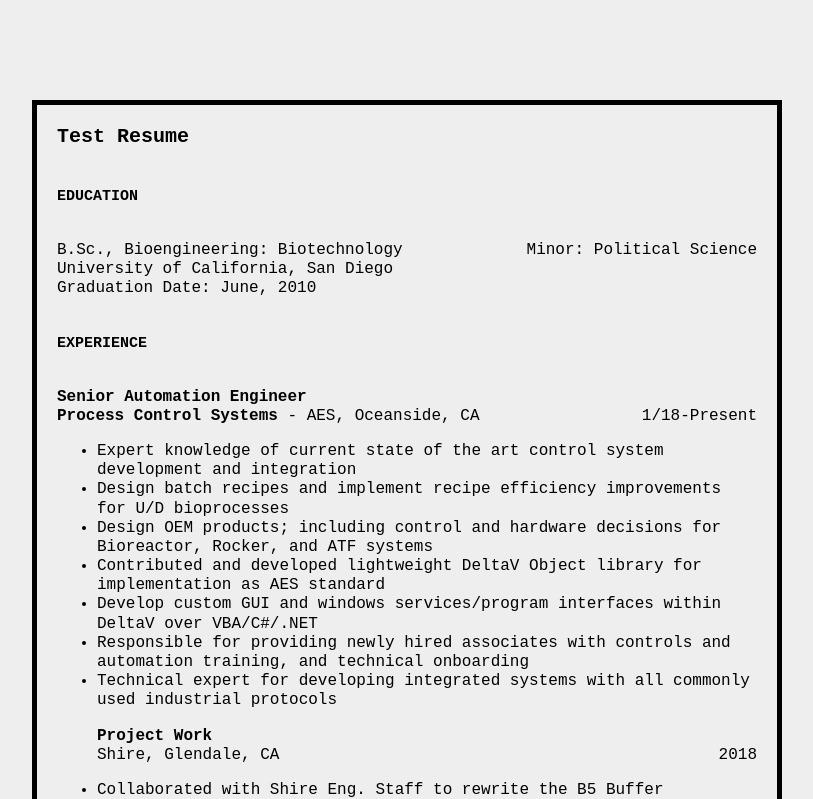
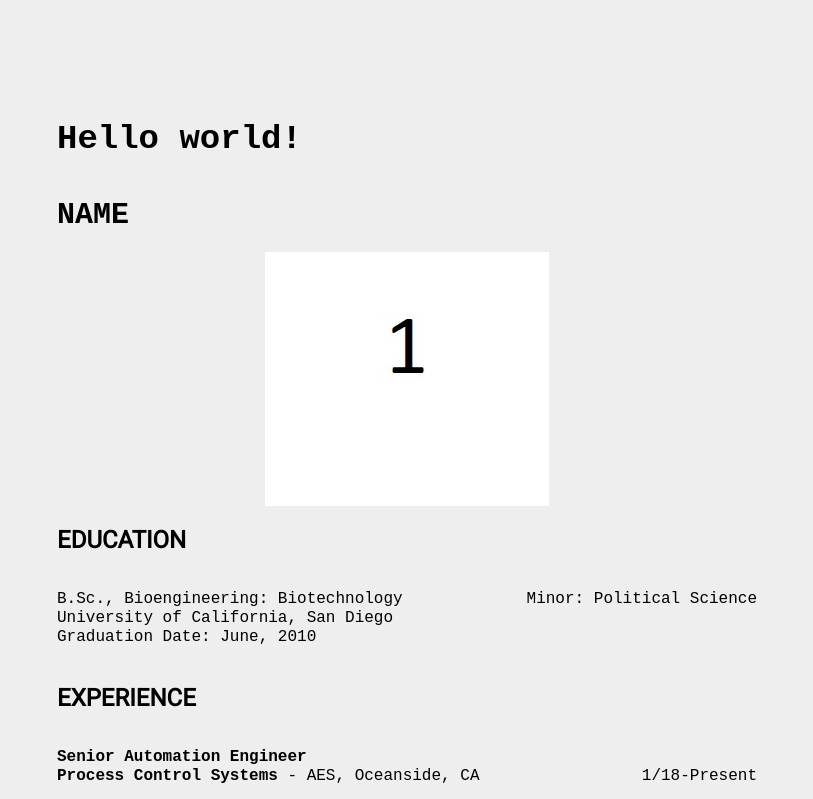
Before and after one commit to abos-io/website, a plain HTML site: page www/index.html in a window 1280 px wide. Shown: the top 799 px of the page, without its empty margins (233-1046 px from the left). Drawn offline with Linux system fonts and the light colour scheme; a web font is replaced by a local one.

Commit message:
updates to add js

```diff
--- a/www/css/global.css
+++ b/www/css/global.css
@@ -5,14 +5,29 @@ html {
   color: black
   }
 
+  img {
+  display: block;
+  margin: 0 auto;
+}
 
 h1 {
   margin: 0;
+  font-size: 34px;
   padding: 20px 0;
 }
 
 h2 {
   margin: 0;
+  font-size: 30px;
+  padding: 20px 0;
+  font-weight: bold;
+  text-transform: uppercase;
+}
+
+h3 {
+  margin: 0;
+  font-size: 24px;
+  font-family: 'Roboto', sans-serif;
   padding: 20px 0;
   font-weight: bold;
   text-transform: uppercase;
@@ -28,7 +43,7 @@ body {
   width: 700px;
   margin: 100px auto;
   padding: 0 20px 20px 20px;
-  border: 5px solid black;
+  /* border: 5px solid black; */
 }
 
 .right{
--- a/www/index.html
+++ b/www/index.html
@@ -15,12 +15,14 @@
 
 <body>
   <header>
-    <h1>Test Resume</h1>
+    <h1>RESUME</h1>
+    <h2>NAME</h2>
   </header>
   <main>
-    <h2>Education</h2>
+    <img src="images/1.jpg" alt="test image">
+    <h3>Education</h3>
     <p>B.Sc., Bioengineering: Biotechnology <span class="right">Minor: Political Science</span> <br>University of California, San Diego <br>Graduation Date: June, 2010 </p>
-    <h2>Experience</h2>
+    <h3>Experience</h3>
     <p><span class="title">Senior Automation Engineer</span><br><span class="dept">Process Control Systems</span> - AES, Oceanside, CA<span class="right">1/18-Present</span></span></p>
     <ul>
         <li>Expert knowledge of current state of the art control system development and integration</li>
@@ -95,27 +97,28 @@
         <li>Development of DeltaV code and software; including validation, qualification, and training modules</li>
         <li>Operate and audit commercial scale biologics equipment</li>
     </ul>
-    <h2>Automation Skills</h2>
+    <h3>Automation Skills</h3>
     <ul>
         <li>Expert knowledge of DeltaV and PLC troubleshooting, code development and cGMP qualification</li>
         <li>DeltaV, C#, VB/VBA, SQL, Mimic, Finesse truBIO, EVOware, MATLAB, JMP, and DOE utilization</li>
         <li>Database integration and custom automated batch reporting</li>
         <li>Expert knowledge of TECAN EVO and BioMek FX liquid handling systems and scripting</li>
     </ul>
-    <h2>Laboratory Skills</h2>
+    <h3>Laboratory Skills</h3>
     <ul>
         <li>Bioprocess experience with 1mL to 16,000L mammalian cell culture and harvest operations</li>
         <li>Optimizing PEI based transfections in various HEK293 and CHO cell lines</li>
         <li>Familiarity with laboratory techniques; PCR, DNA/RNA plasmid design, HPLC, western/eastern blots, electrophoresis/shift assays, cytometry, chromatography, TFF, single cell imaging</li>
     </ul>
-    <h2>Publications</h2>
+    <h3>Publications</h3>
     <p>Bos AB, Duque JN, Bhakta S, Farahi F, Chirdon LA, Junutula JR, Harms PD, Wong AW. “Development of a semi-automated high throughput transient transfection system”. Journal of Biotechnology. 2014 June 20; 180:10-6</p>
     <p>Bos AB, Luan P, Duque JN, Reilly D, Harms PD, Wong AW. “Optimization and automation of an end-to-end high throughput microscale transient protein production process.” Biotechnology and Bioengineering. 2015 Sep; 112(9):1832-42</p>
     <p>Ohri R, Bhakta S, Fourie-O'Donohue A, Dela Cruz-Chuh J, Tsai SP, Cook R, Wei B, Ng C, Wong AW, Bos AB, Farahi F, Bhakta J, Pillow TH, Raab H, Vandlen R, Polakis P, Liu Y, Erickson H, Junutula JR, Kozak KR. “High-Throughput Cysteine Scanning To Identify Stable Antibody Conjugation Sites for Maleimide- and Disulfide-Based Linkers.” Bioconjugate Chemistry. 2018 Feb 21; 29(2):473-485</p>
-    <h2>Posters and Presenstations</h2>
+    <h3>Posters and Presenstations</h3>
     <p>Bos AB, Duque JN, Wong AW. (2013). Automation of Small Scale Transient Cell Cultures.<br>(Poster Presentation) Genentech Protein Sciences Town Hall #2 2014, South San Francisco, CA.<br>(Poster Presentation) Genentech PTD Conference 2013, Asilomar, CA.<br>(Oral Presentation) Genentech PD Seminar 2014, South San Francisco, CA.</p>
     <p>Bos AB, Luan P, Duque JN, Reilly D, Harms PD, Wong AW. (2015). Optimization of an End-to-End Microscale Transient Production Process.<br>(Poster Presentation) SLAS 2015 Poster Sessions, Washington D.C., MD</p>
   </main>
+  <script src="scripts/main.js"></script>
 </body>
 
 </html>
--- /dev/null
+++ b/www/scripts/main.js
@@ -0,0 +1,19 @@
+var myHeading = document.querySelector('h1');
+myHeading.textContent = 'Hello world!';
+
+/*
+document.querySelector('html').onclick = function() {
+    alert('Ouch! Stop poking me!');
+}
+*/
+
+var myImage = document.querySelector("img");
+
+myImage.onclick = function() {
+    var mySrc = myImage.getAttribute('src');
+    if(mySrc === 'images/1.jpg') {
+        myImage.setAttribute('src', 'images/2.jpg');
+    } else {
+        myImage.setAttribute('src','images/1.jpg');
+    }
+}
```
Also changed, not shown: www/images/1.jpg (added), www/images/2.jpg (added).
